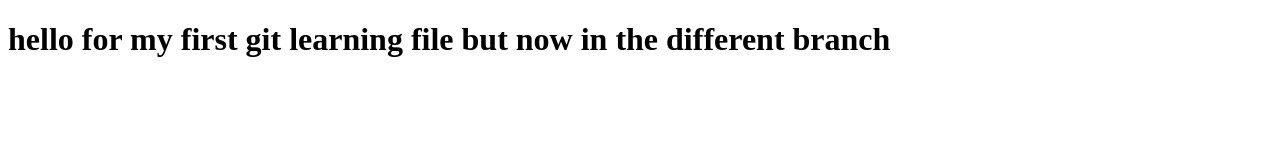
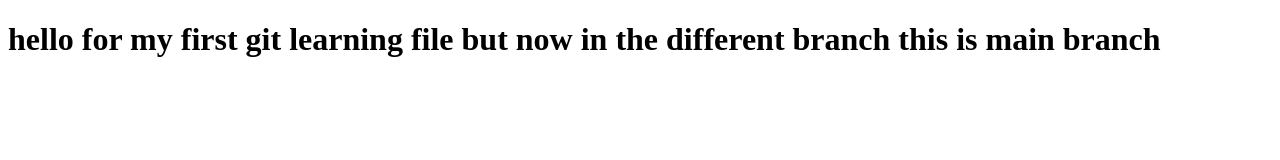
Before and after one commit to abhinav4704/Learning_git, a plain HTML site: page index.html in a window 1280 px wide. Drawn offline with Linux system fonts and the light colour scheme.

Commit message:
mergeconflict in main

```diff
--- a/index.html
+++ b/index.html
@@ -9,6 +9,7 @@
 <body>
     <h1>hello for my first git learning file
         but now in the different branch
+        this is main branch
     </h1>
 </body>
 </html>
```
